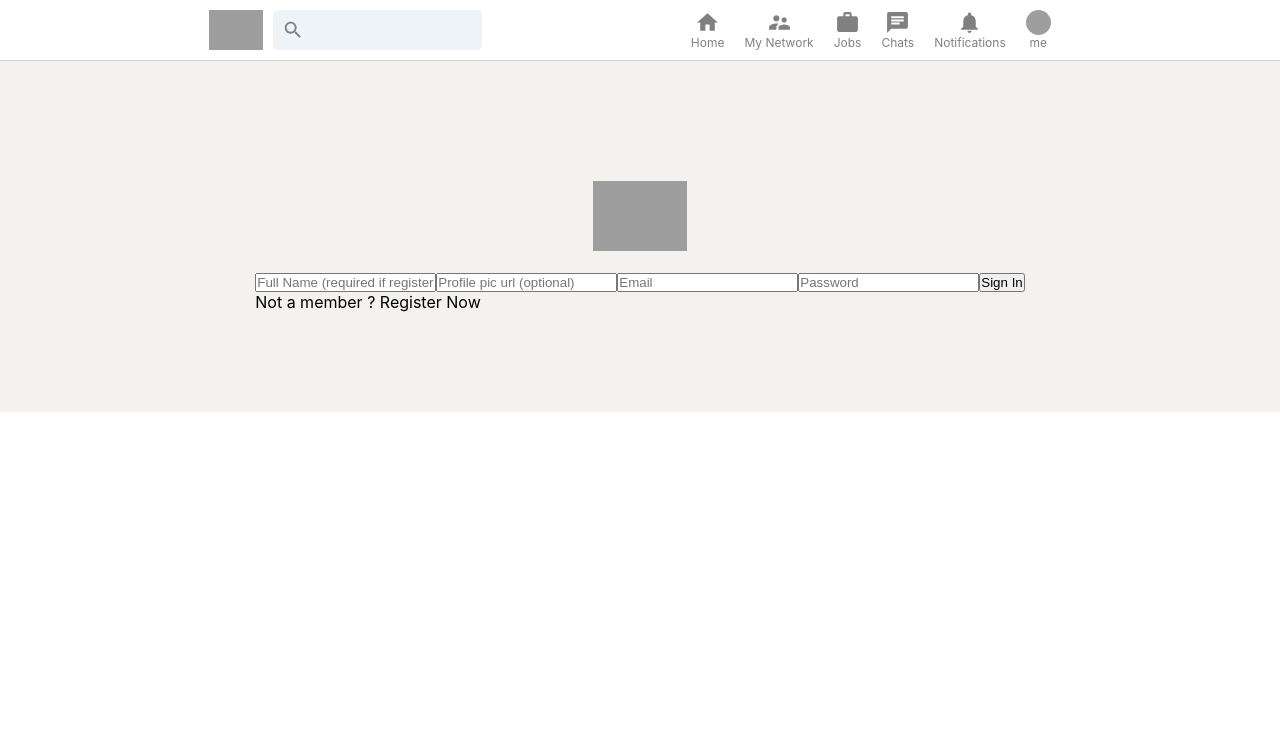
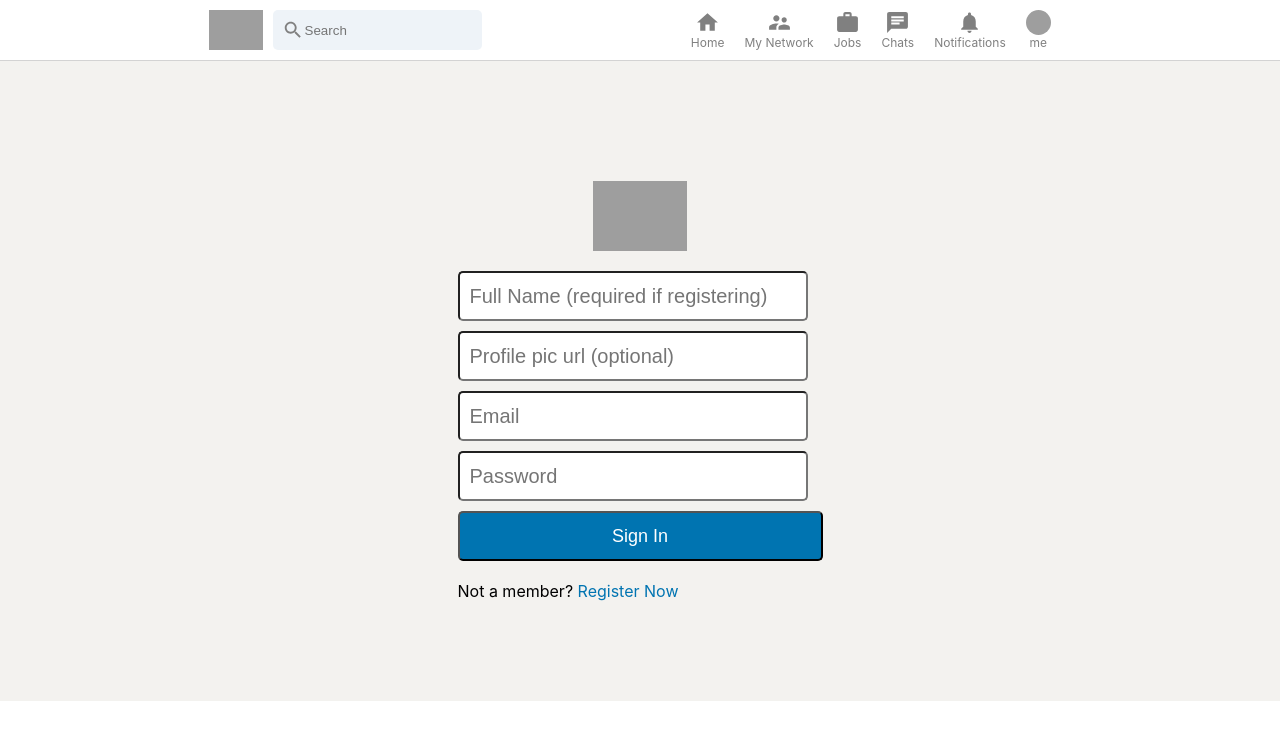
Before and after one commit to UttamMarandi/Linkedin-Clone, a React (Create React App) app: page / in a window 1280 px wide. Shown: the top 740 px of the page. Built offline with nearby package versions, Linux system fonts and the light colour scheme; grey boxes are pictures that could not be loaded.

Commit message:
set up form , register functionality

```diff
--- a/src/Header.js
+++ b/src/Header.js
@@ -19,7 +19,7 @@ const Header = () => {
 
                 <div className="header__search">
                     <SearchIcon/>
-                    <input type="text" />
+                    <input placeholder = "Search" type="text" />
 
                 </div>
             </div>
--- a/src/Login.css
+++ b/src/Login.css
@@ -12,3 +12,34 @@
   margin-top: 20px;
   margin-bottom: 20px;
 }
+
+.login form {
+  display: flex;
+  flex-direction: column;
+}
+.login form input {
+  width: 350px;
+  height: 50px;
+  font-size: 20px;
+  padding-left: 10px;
+  margin-bottom: 10px;
+  border-radius: 5px;
+}
+
+.login form button {
+  width: 365px;
+  height: 50px;
+  color: #fff;
+  background-color: #0074b1;
+  border-radius: 5px;
+  font-size: large;
+}
+
+.login__register {
+  color: #0074b1;
+  cursor: pointer;
+}
+
+.login p {
+  margin-top: 20px;
+}
--- a/src/Login.js
+++ b/src/Login.js
@@ -1,11 +1,47 @@
 import React from 'react'
+import { useState } from 'react'
+import { useDispatch } from 'react-redux'
+import { auth } from './firebase'
+import { login } from './features/userSlice'
 import "./Login.css"
 
 const Login = () => {
+    const [email, setEmail] = useState("")
+    const [password, setPassword] = useState("")
+    const [name, setName] = useState("")
+    const [profilePic, setProfilePic] = useState("")
+    const dispatch = useDispatch()
+
     const register =()=> {
+        if(!name) {
+            return alert ("Please enter full name")
+        }
+        auth.createUserWithEmailAndPassword(email,password)
+        .then ((userAuth)=> {
+            userAuth.user.updateProfile({
+                displayName : name,
+                photoURL : profilePic
+            })
+        })
+        .then(()=>{
+            dispatch(login({
+                email : userAuth.user.email,
+                uid : userAuth.user.uid,
+                displayName : name,
+                photoUrl : profilePic
+            }))
+        })
+        .catch((err)=> alert(err.message))
+
+        //firebase function that creates the email and password on backend
+        //after userAuth is created by firebase with email and password , we can update the profile and add name and profile pic
+        //displayName , photoURL are firebase specific keys , so should not be changed
+        //if all of it goes well, we call the dispatch function which fires the login action function and takes an object as payload.
 
     }
-    const login =()=> {
+    const loginToApp =(e)=> {
+        e.preventDefault()
+        console.log(name , email);
 
     }
     return (
@@ -14,15 +50,18 @@ const Login = () => {
             src="https://upload.wikimedia.org/wikipedia/commons/thumb/0/01/LinkedIn_Logo.svg/1024px-LinkedIn_Logo.svg.png" alt="" />
 
             <form action="">
-                <input type="text" placeholder = "Full Name (required if registering)" />
-                <input placeholder = "Profile pic url (optional)" type="text"/>
-                <input placeholder="Email" type="email" />
-                <input placeholder = "Password" type="password" />
-                <button onClick = {login}>Sign In</button>
-                <p>Not a member ? <span className = "login__register" onClick={register}>Register Now</span></p>
+                <input type="text" placeholder = "Full Name (required if registering)" value = {name} onChange = {e => setName(e.target.value)} />
+
+                <input placeholder = "Profile pic url (optional)" type="text" value = {profilePic} onChange = {e => setProfilePic(e.target.value)}/>
+
+                <input placeholder="Email" type="email" value = {email} onChange = {(e)=> setEmail(e.target.value)} />
+
+                <input placeholder = "Password" type="password" value = {password} onChange = {e => setPassword(e.target.value)} />
+
+                <button onClick = {loginToApp}>Sign In</button>
+                <p>Not a member?  <span className = "login__register" onClick={register}>Register Now</span></p>
             </form>
         </div>
-
 
     )
 }
```
Also changed, not shown: src/dummy.js (added, +15 -0 lines).
